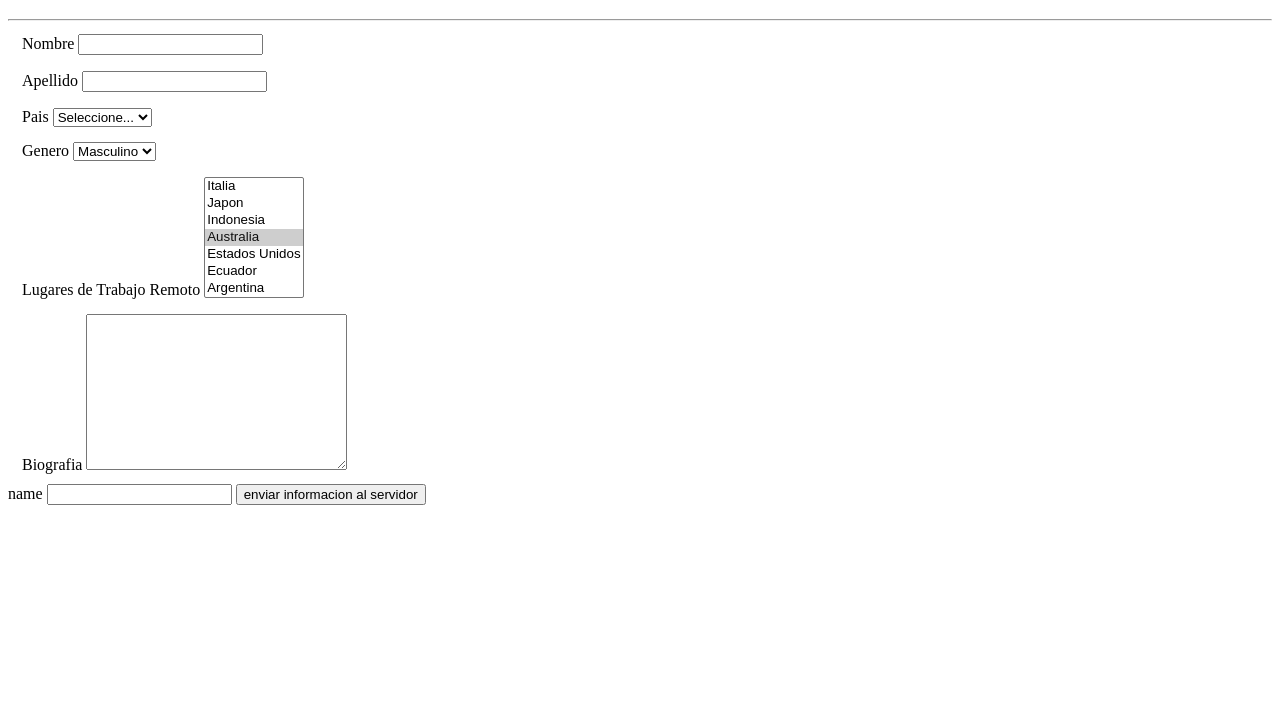
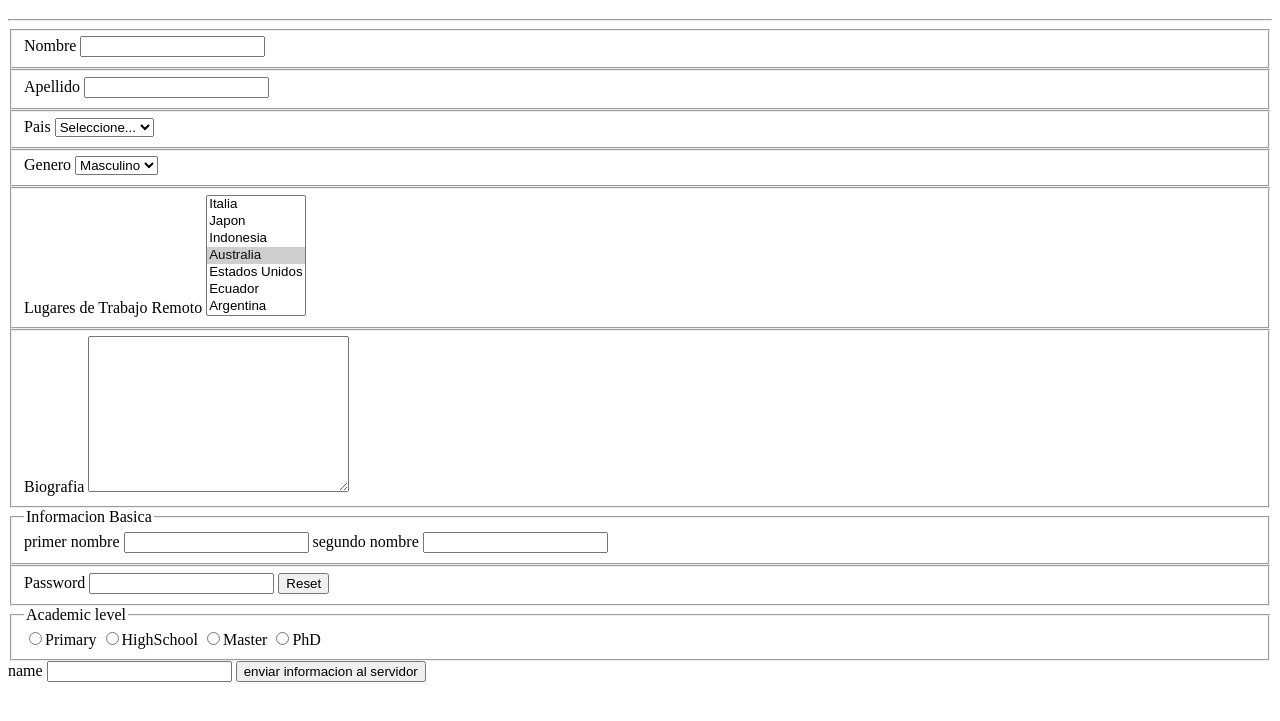
Before and after one commit to johannamahecha2023/Frontend-Basico, a plain HTML site: page formularios.html in a window 1280 px wide. Shown: the part 61-782 px from the top of the page. Drawn offline with Linux system fonts and the light colour scheme.

Commit message:
radio - submit - reset - tab index y checked para tener seleccionado por defecto una opcion del radio

```diff
--- a/formularios.html
+++ b/formularios.html
@@ -4,12 +4,6 @@
     <meta charset="UTF-8" />
     <meta name="viewport" content="width=device-width, initial-scale=1.0" />
     <title>Formularios</title>
-    <style>
-      fieldset {
-        border: 0;
-        outline: none;
-      }
-    </style>
   </head>
   <body>
     <h1>Formularios</h1>
@@ -62,6 +56,38 @@
         <label for="">Biografia</label>
         <!-- el servidor pregunta por el name que escribio el usuario y el id es lo que le va a servir el javascript al lado cliente para poder tener acceso a la informacion -->
         <textarea name="bio" id="bio" cols="30" rows="10"> </textarea>
+        <!-- el atributo tab index sirve para enumerar el orden en que se llena cada campo en caso que el usuario se desplace con la tecla tabulador -->
+      </fieldset>
+      <fieldset>
+        <legend>Informacion Basica</legend>
+        <label> primer nombre</label>
+        <input type="text" />
+        <label> segundo nombre</label>
+        <input type="text" />
+      </fieldset>
+      <fieldset>
+        <label>Password</label>
+        <input type="password" />
+        <input type="reset" />
+      </fieldset>
+      <fieldset>
+        <legend>Academic level</legend>
+        <input type="radio" id="primary" name="academic" value="P" /><label
+          for="primary"
+          >Primary</label
+        >
+        <input type="radio" id="highSchool" name="academic" value="A" /><label
+          for="highSchool"
+          >HighSchool</label
+        >
+        <input type="radio" id="master" name="academic" value="M" /><label
+          for="master"
+          >Master</label
+        >
+        <input type="radio" id="phD" name="academic" value="H" /><label
+          for="phD"
+          >PhD</label
+        >
       </fieldset>
 
       <!-- ejemplo name -->
```
